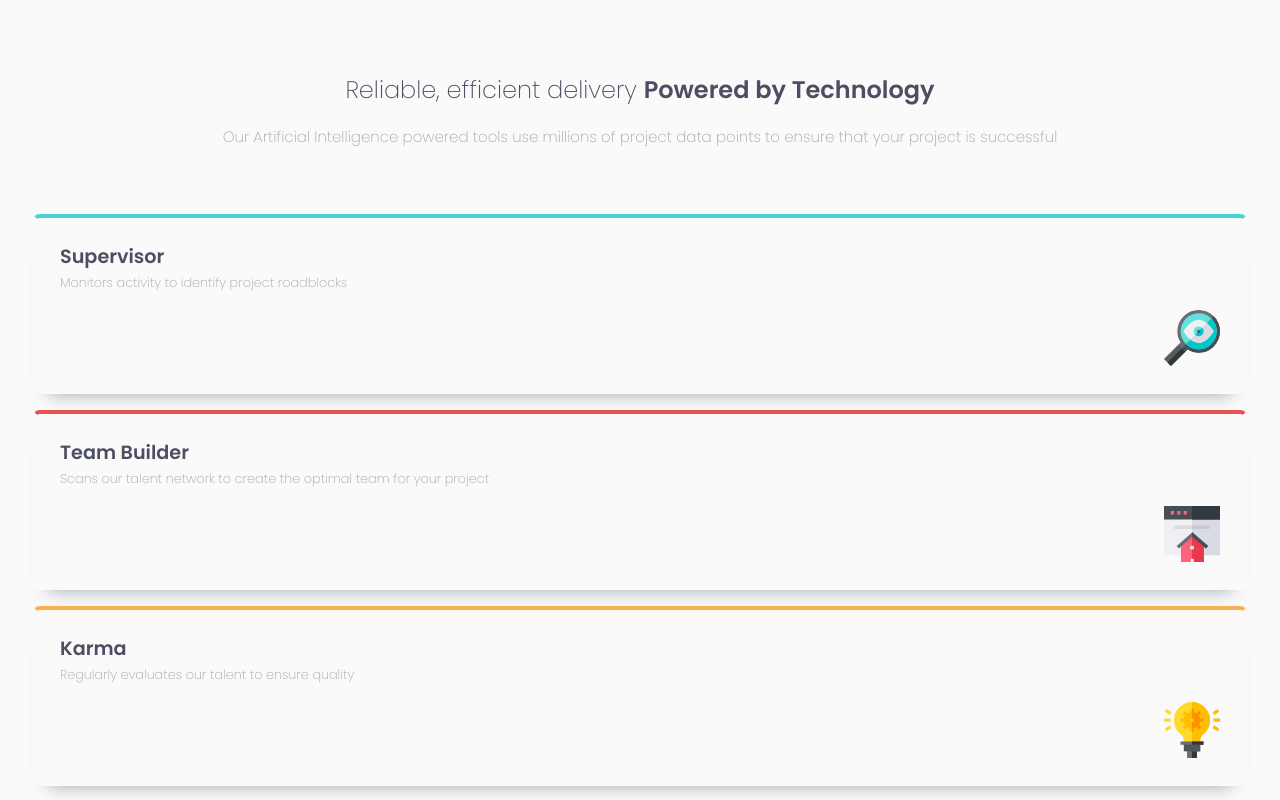
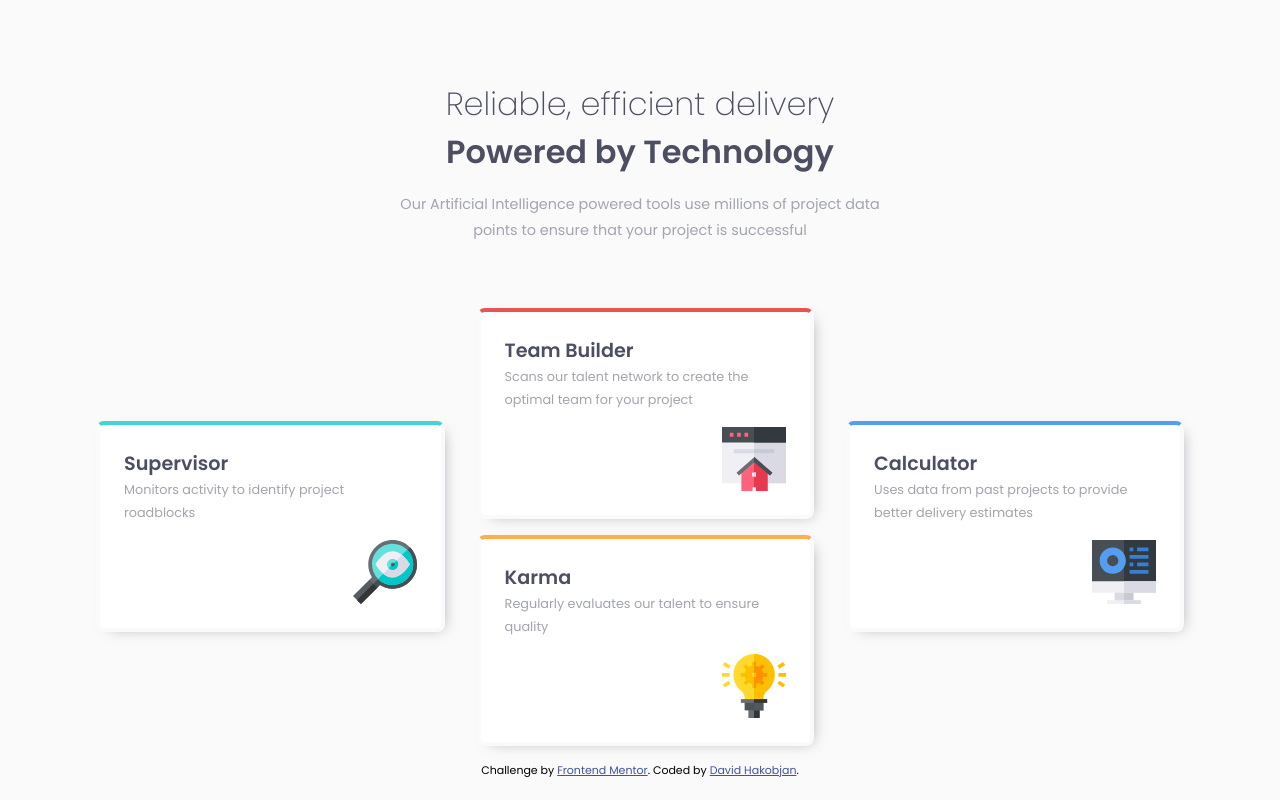
Before and after one commit to dhakobja/Four-Card-Feature-Section, a plain HTML site: page index.html in a window 1280 px wide. Shown: the top 800 px of the page. Drawn offline with Linux system fonts and the light colour scheme.

Commit message:
Finished the Desktop Version

```diff
--- a/style.css
+++ b/style.css
@@ -27,10 +27,20 @@ body {
   margin-top: 2.5rem;
 }
 
+main{
+  max-width: 35rem;
+  margin-left: auto;
+  margin-right: auto;
+}
+
+
 h1 {
+  max-width: 19.5rem;
   font-size: 1.5rem;
   font-weight: 300;
   text-align: center;
+  margin-left: auto;
+  margin-right: auto;
   margin-bottom: 1rem;
   color: var(--Dark-Blue);
 }
@@ -63,7 +73,8 @@ h1 {
   border: 0.3rem solid;
   border-radius: 0.5rem;
   border-color: var(--Light-Gray);
-  box-shadow: 0px 16px 17px -16px var(--Gray-Blue);
+  background-color: white;
+  box-shadow: 6px 4px 14px -8px var(--Gray-Blue);
   padding: 1.5rem;
   margin-bottom: 1rem;
 }
@@ -82,20 +93,14 @@ h1 {
 .right_block p {
   font-size: 0.8rem;
   margin-bottom: 1rem;
-}
-
-.left_block p,
-.top p,
-.bottom p,
-.right_block p {
-  font-weight: 300;
+  font-weight: 400;
 }
 
 .left_block img,
 .top img,
 .bottom img,
 .right_block img {
-  width: 3.5rem;
+  width: 4rem;
   align-self: flex-end;
 }
 
@@ -115,6 +120,55 @@ h1 {
   border-top-color: var(--Blue);
 }
 
+@media (min-width: 66em){
+
+  body{
+    margin-top: 0 ;
+    padding: 5rem;
+  }
+
+  main{
+    max-width: 68rem;
+    margin-left: auto;
+    margin-right: auto;
+  }
+  .top_block{
+    display: flex;
+    justify-content: center;
+    align-items: center;
+    flex-flow: column;
+  }
+  .bottom_block{
+    display: flex;
+    justify-content: center;
+    align-items: center;
+  }
+
+  .middle_block{
+    margin-left: 2rem;
+    margin-right: 2rem;
+  }
+
+  .middle_block,
+  .right_block{
+    width: 340px;
+  }
+
+  h1{
+    max-width: 25rem;
+    margin: 0;
+    margin-bottom: 1rem;
+    width: 25rem;
+    font-size: 2rem;
+  }
+
+  .top_block p{
+    width: 31rem;
+    font-size: 0.9rem;
+    font-weight: 400;
+
+  }
+}
 .attribution {
   font-size: 11px;
   text-align: center;
```
